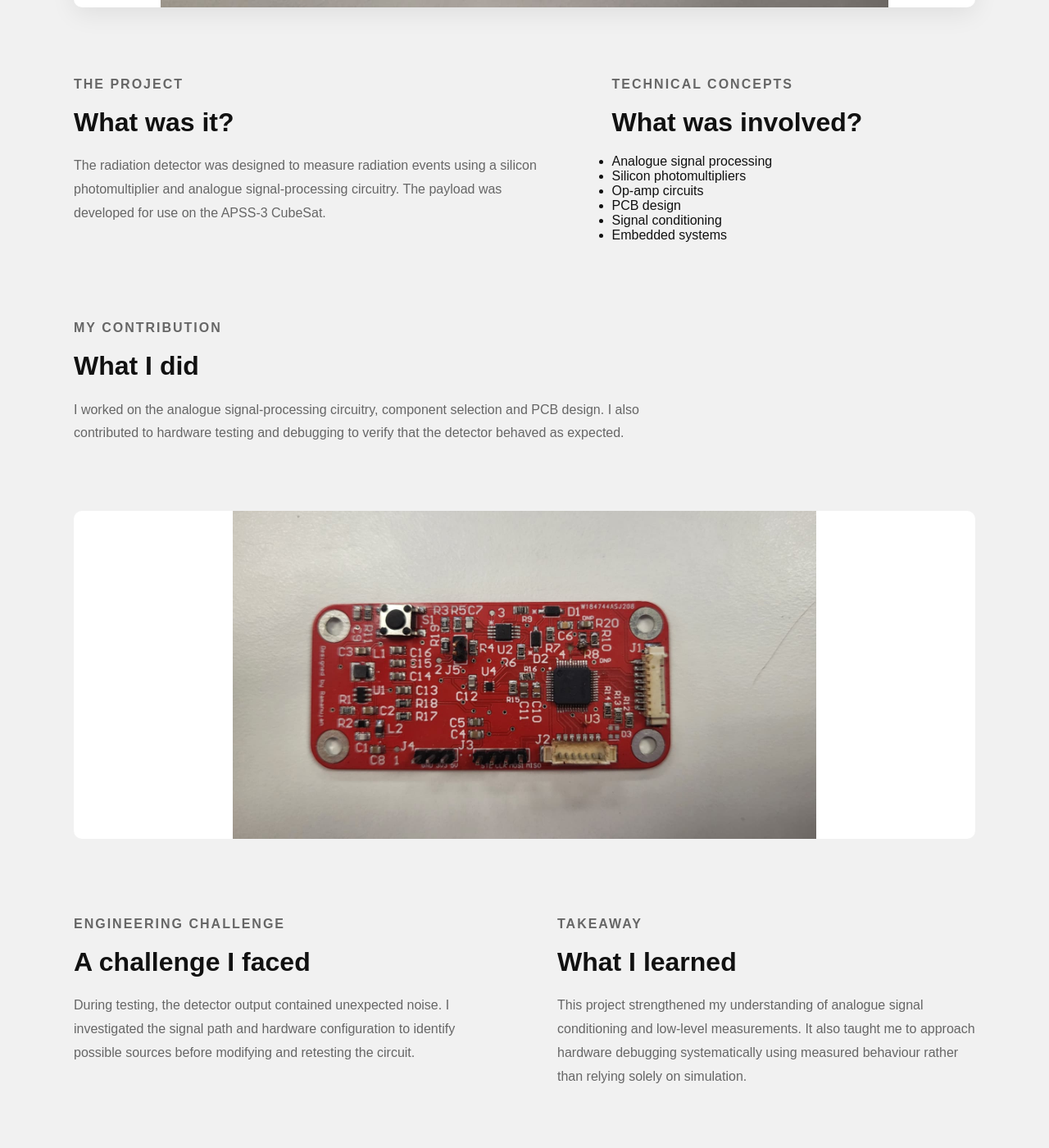
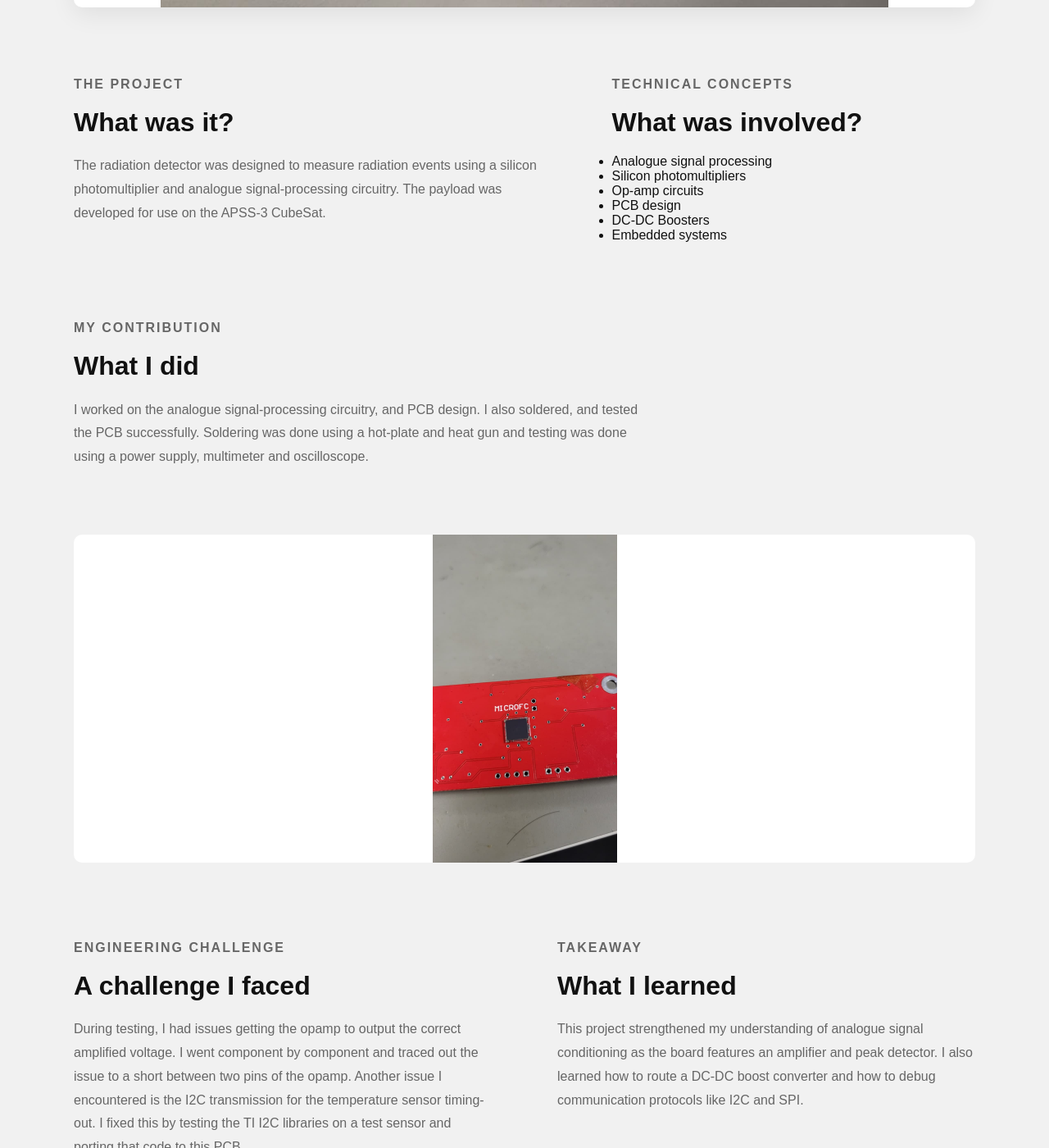
Before and after one commit to FreeZucchini/freezucchini.github.io, a Jekyll site: the page built from projects/radiation-detector.html, in a window 1280 px wide and 1400 px high, scrolled down 909 px. Shown: the whole window at 82% size. Built offline with Jekyll 4.4.1, drawn with Linux system fonts in a browser that asks for light colours; some of the changed text lies outside the part shown.

Commit message:
Updated rad page

```diff
--- a/projects/radiation-detector.html
+++ b/projects/radiation-detector.html
@@ -108,7 +108,7 @@ title: Radiation Detector
                     </li>
 
                     <li>
-                        Signal conditioning
+                        DC-DC Boosters
                     </li>
 
                     <li>
@@ -138,9 +138,10 @@ title: Radiation Detector
 
             <p>
                 I worked on the analogue signal-processing circuitry,
-                component selection and PCB design. I also contributed
-                to hardware testing and debugging to verify that the
-                detector behaved as expected.
+                and PCB design. I also soldered, and tested
+                the PCB successfully. Soldering was done using a hot-plate
+                and heat gun and testing was done using a power supply,
+                multimeter and oscilloscope.
             </p>
 
         </div>
@@ -153,7 +154,7 @@ title: Radiation Detector
         <div class="project-secondary-image">
 
             <img
-                src="{{ '/assets/images/rad.jpeg' | relative_url }}"
+                src="{{ '/assets/images/rad-back.jpeg' | relative_url }}"
                 alt="Radiation Detector hardware"
             >
 
@@ -177,10 +178,14 @@ title: Radiation Detector
                 </h2>
 
                 <p>
-                    During testing, the detector output contained
-                    unexpected noise. I investigated the signal path
-                    and hardware configuration to identify possible
-                    sources before modifying and retesting the circuit.
+                    During testing, I had issues getting the opamp to output
+                    the correct amplified voltage. I went component by component and traced
+                    out the issue to a short between two pins of the opamp.
+
+                    Another issue I encountered is the I2C transmission for the
+                    temperature sensor timing-out. I fixed this by testing the TI
+                    I2C libraries on a test sensor and porting that code to this PCB.
+
                 </p>
 
             </div>
@@ -198,10 +203,9 @@ title: Radiation Detector
 
                 <p>
                     This project strengthened my understanding of
-                    analogue signal conditioning and low-level
-                    measurements. It also taught me to approach
-                    hardware debugging systematically using measured
-                    behaviour rather than relying solely on simulation.
+                    analogue signal conditioning as the board features an amplifier
+                    and peak detector. I also learned how to route a DC-DC boost converter
+                    and how to debug communication protocols like I2C and SPI.
                 </p>
 
             </div>
@@ -223,10 +227,8 @@ title: Radiation Detector
 
                 <span>Altium Designer</span>
                 <span>Analogue Electronics</span>
-                <span>PCB Design</span>
                 <span>Embedded C</span>
                 <span>Hardware Testing</span>
-                <span>Signal Processing</span>
 
             </div>
 
```
Also changed, not shown: assets/images/rad-back.jpeg (added).
